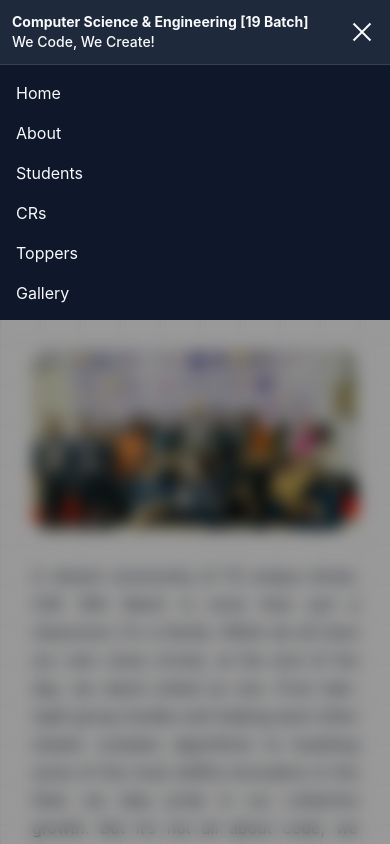
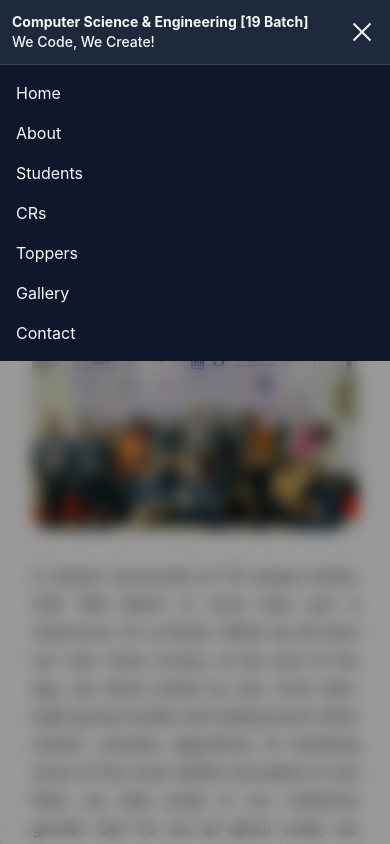
Before and after one commit to mahfuznahid/CSE-19, a React (Vite) app: page / in a window 390 px wide. Both pictures are taken after a click on the button "Toggle menu". Shown: the top 844 px of the page. Built offline with nearby package versions, Linux system fonts and the light colour scheme.

Commit message:
Fixing Navigation

```diff
--- a/src/Components/Header.jsx
+++ b/src/Components/Header.jsx
@@ -119,11 +119,9 @@ export default function Header(props) {
         </div>
 
         {/* Mobile Navigation Menu (visible only on sm and below) */}
-
-        {/* Mobile Menu */}
         <div
           className={`md:hidden overflow-hidden transition-all duration-300 ease-in-out z-50 ${
-            isMenuOpen ? "max-h-64 opacity-100" : "max-h-0 opacity-0"
+            isMenuOpen ? "max-h-76 opacity-100" : "max-h-0 opacity-0"
           }`}
         >
           <ul className="flex flex-col gap-4 list-none m-0 p-4 bg-[#0F172A] border-t border-[#334155]">
```
